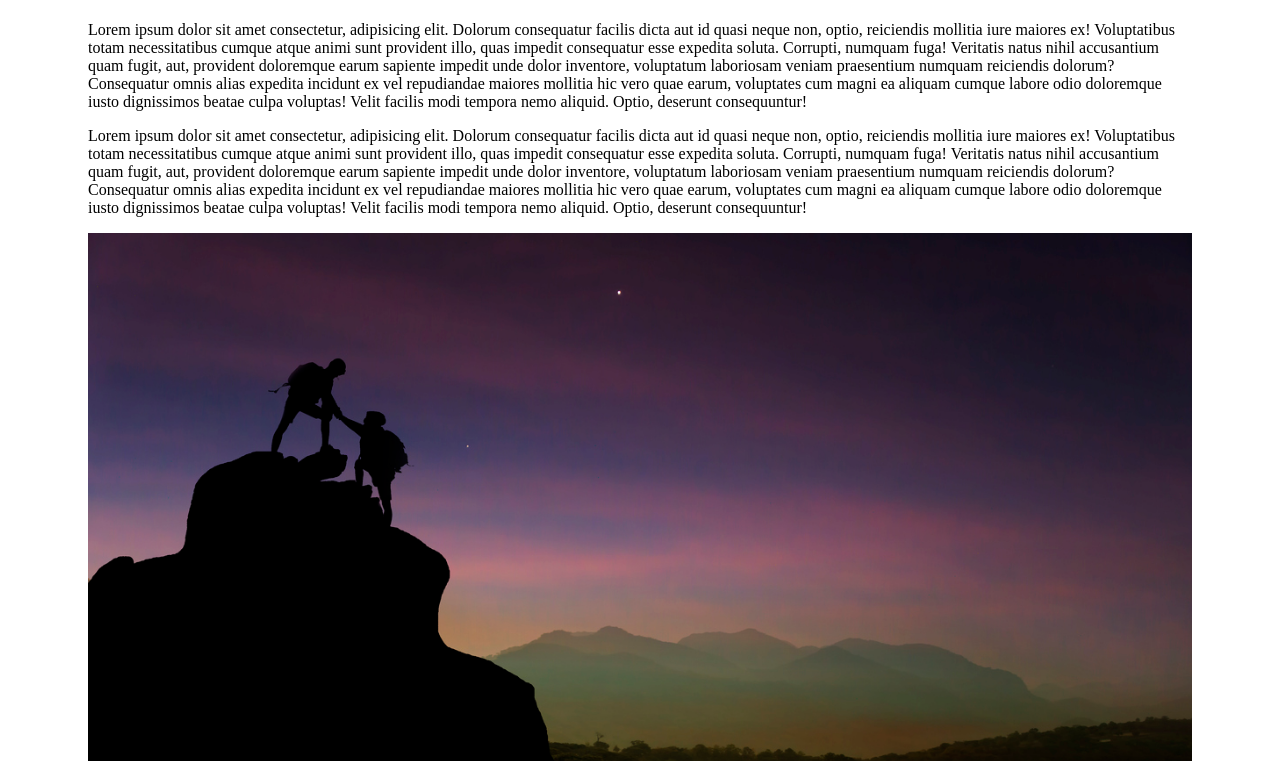
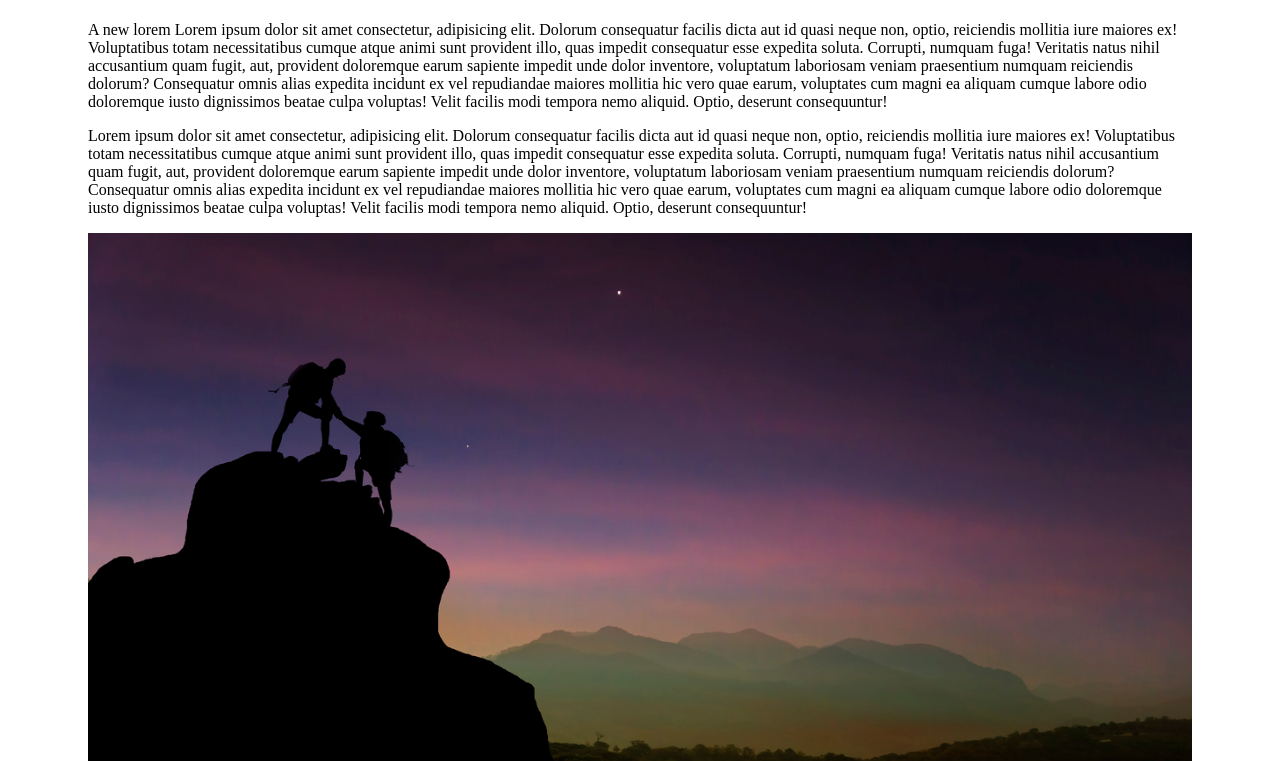
Before and after one commit to OS136/minsida2.0, a plain HTML site: page index.html in a window 1280 px wide. Shown: the part 69-830 px from the top of the page. Drawn offline with Linux system fonts and the light colour scheme.

Commit message:
added missing text to <p> element on line 36

```diff
--- a/index.html
+++ b/index.html
@@ -33,7 +33,7 @@ textarea {
   <body>
     <h1>Välkommen till min sida!</h1>
     <p>
-      Lorem ipsum dolor sit amet consectetur, adipisicing elit. Dolorum
+      A new lorem Lorem ipsum dolor sit amet consectetur, adipisicing elit. Dolorum
       consequatur facilis dicta aut id quasi neque non, optio, reiciendis
       mollitia iure maiores ex! Voluptatibus totam necessitatibus cumque atque
       animi sunt provident illo, quas impedit consequatur esse expedita soluta.
```
